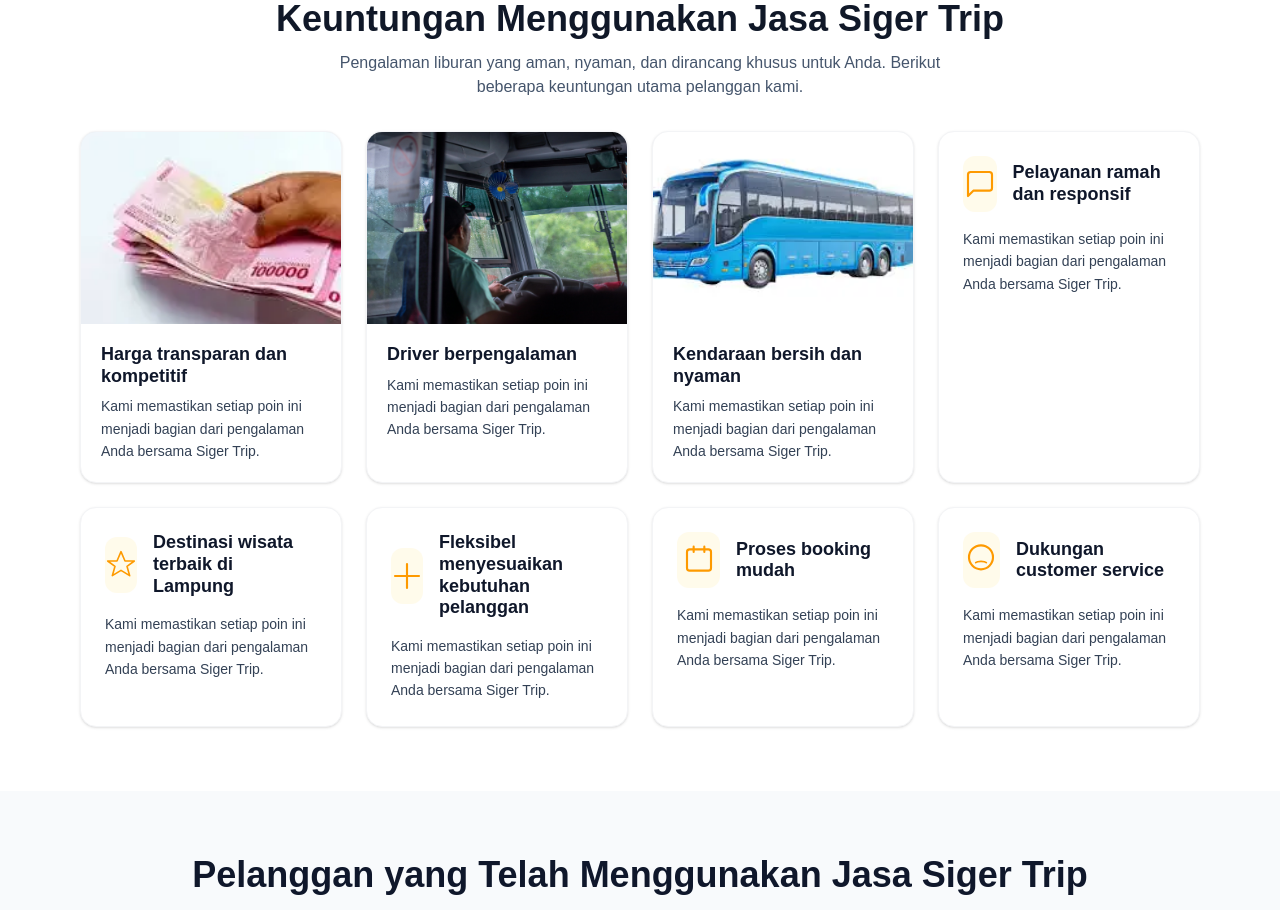
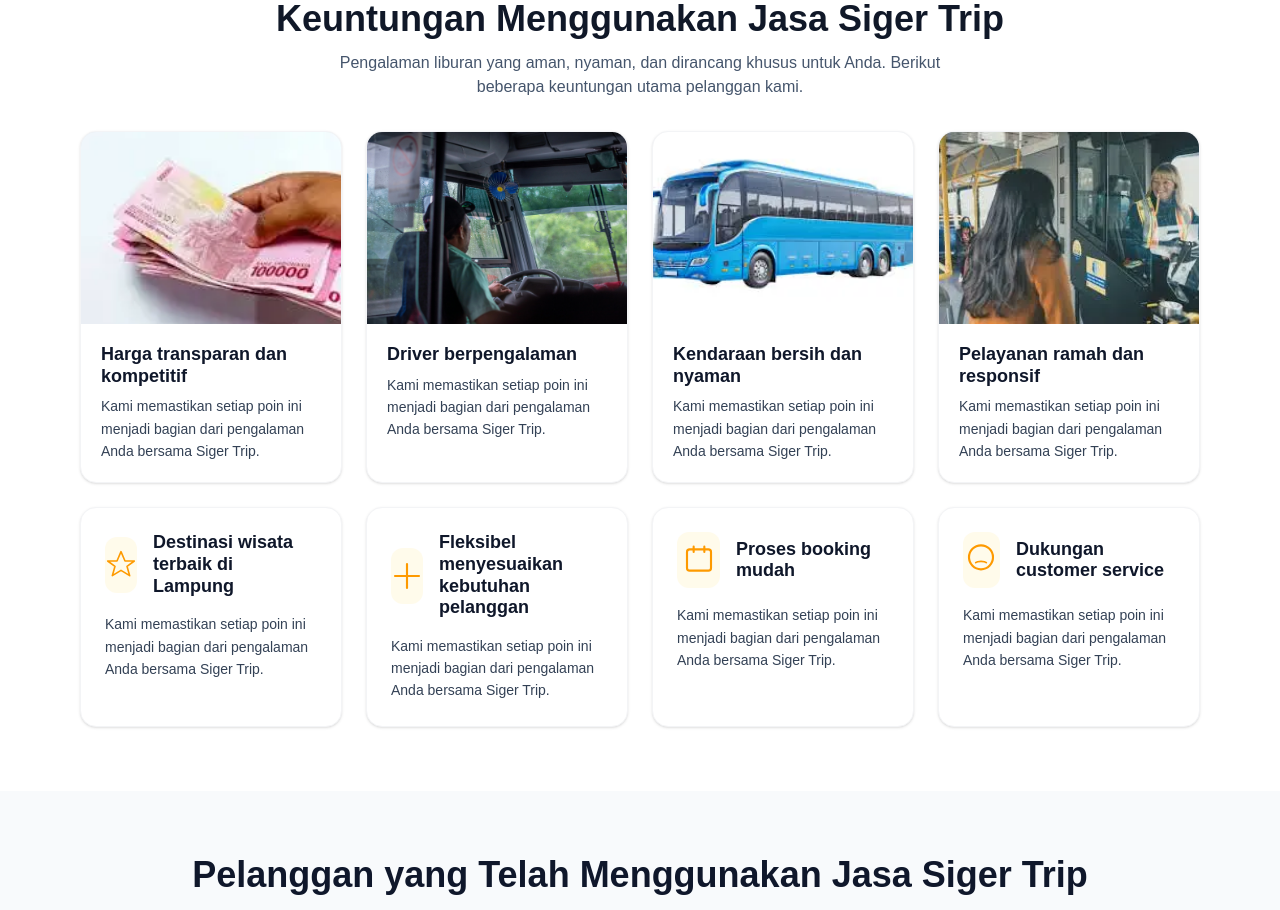
Before and after one commit to Nafiz-547/TI-WEB-24A-ShuangXi, a Next.js app in the folder siger-trip/: page / in a window 1280 px wide. Shown: the part 1520-2430 px from the top of the page. Built offline with nearby package versions, Linux system fonts and the light colour scheme.

Commit message:
tama: mengubah tampilkan cardview dari pelayanan ramah dan responsif di section keuntungan menggunakan jasa siger trip

```diff
--- a/siger-trip/app/page.tsx
+++ b/siger-trip/app/page.tsx
@@ -112,9 +112,7 @@ export default function HomePage() {
               { title: 'Harga transparan dan kompetitif', image: '/images/Harga transparan dan kompetitif.webp', alt: 'Harga transparan dan kompetitif', useImage: true },
               { title: 'Driver berpengalaman', image: '/images/driver berpengalaman home.webp', alt: 'Driver berpengalaman', useImage: true },
               { title: 'Kendaraan bersih dan nyaman', image: '/images/Kendaraan bersih dan nyaman.webp', alt: 'Kendaraan bersih dan nyaman', useImage: true },
-              { title: 'Pelayanan ramah dan responsif', icon: (
-                <svg className="h-8 w-8 text-amber-500" viewBox="0 0 24 24" fill="none" xmlns="http://www.w3.org/2000/svg"><path d="M21 15a2 2 0 01-2 2H7l-4 4V5a2 2 0 012-2h14a2 2 0 012 2z" stroke="currentColor" strokeWidth="1.6" strokeLinecap="round" strokeLinejoin="round"/></svg>
-              )},
+              { title: 'Pelayanan ramah dan responsif', image: '/images/Pelayanan ramah dan responsif home.webp', alt: 'Pelayanan ramah dan responsif', useImage: true },
               { title: 'Destinasi wisata terbaik di Lampung', icon: (
                 <svg className="h-8 w-8 text-amber-500" viewBox="0 0 24 24" fill="none" xmlns="http://www.w3.org/2000/svg"><path d="M12 2l3 7h7l-5.5 4 2 7L12 16l-6.5 4 2-7L2 9h7z" stroke="currentColor" strokeWidth="1.2" strokeLinecap="round" strokeLinejoin="round"/></svg>
               )},
```
